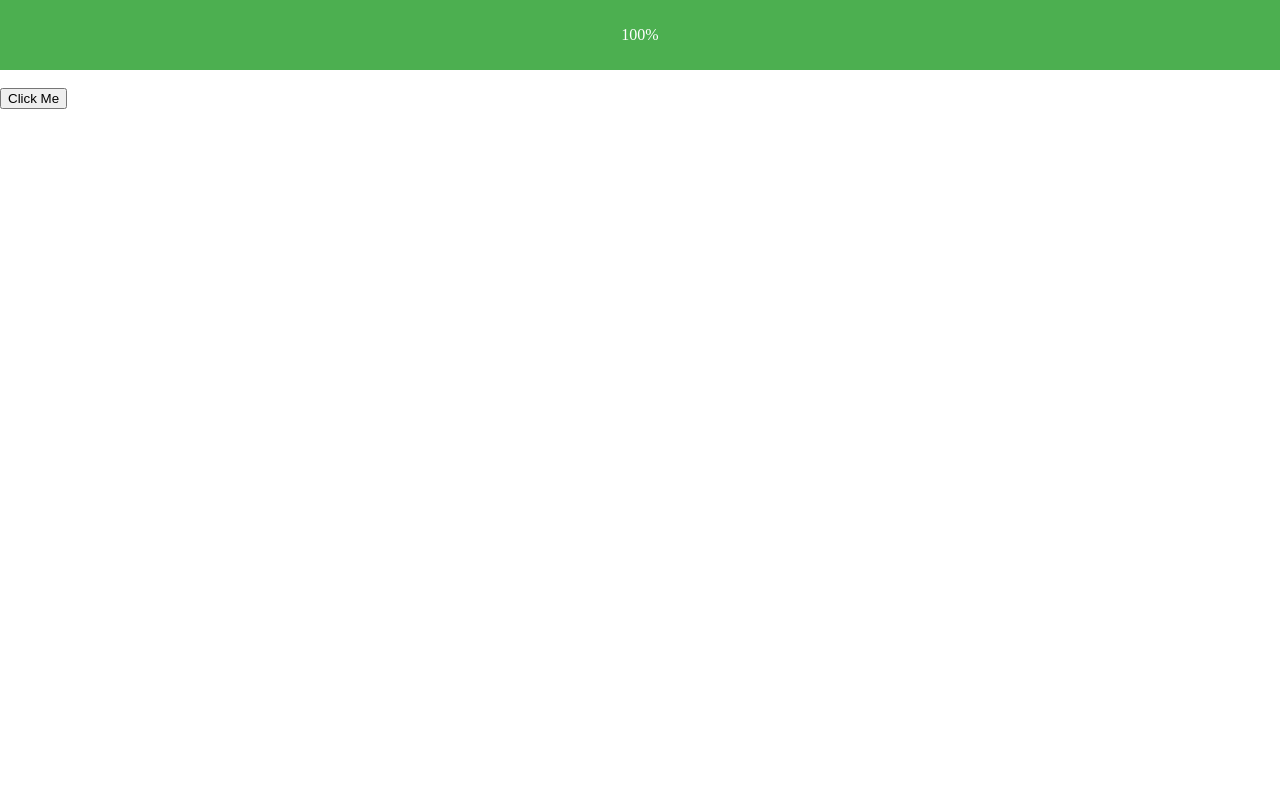
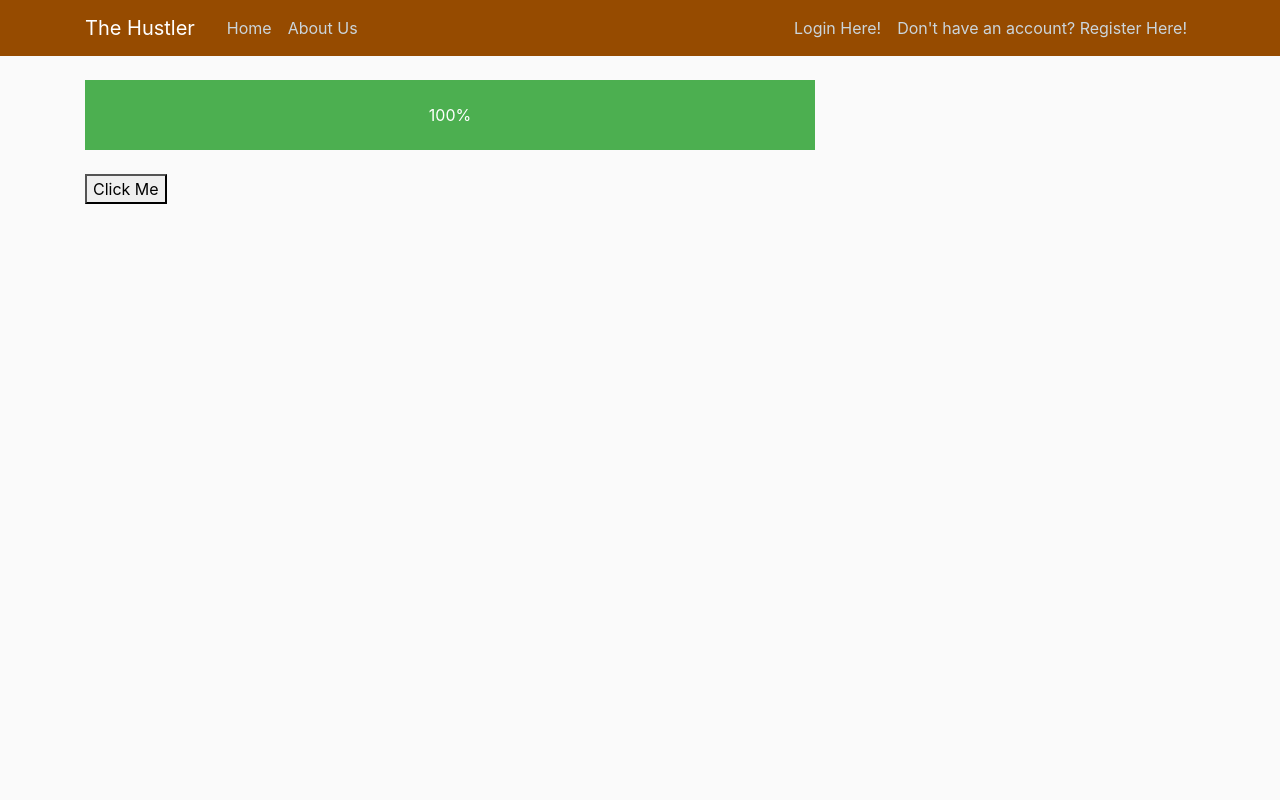
Before and after one commit to dominic-henley/The-Hustler, a Flask app: page /progression in a window 1280 px wide. Run offline with Flask 2, Linux system fonts and the light colour scheme; some libraries are stand-ins or nearby versions.

Commit message:
Style changes to website

```diff
--- a/app.py
+++ b/app.py
@@ -29,17 +29,17 @@ def about():
 
 @app.route("/register")
 def register():
-    return render_template('register.html')
+    return render_template('register.html', title="register")
 
 
 @app.route("/login")
 def login():
-    return render_template('login.html')
+    return render_template('login.html', title="login")
 
 
 @app.route("/progression")
 def test():
-    return render_template('progression.html')
+    return render_template('progression.html', title="progression")
 
 
 if __name__ == '__main__':
--- a/static/style.css
+++ b/static/style.css
@@ -14,77 +14,83 @@
  /* tungsten bold */
 }
 
-html {
-  margin: 0;
-  padding: 0;
-  width: 100%;
-  height: 100%;
-  position: relative;
+body {
+  background: #fafafa;
+  color: #333333;
+  margin-top: 5rem;
 }
 
-body {
-  margin: 0;
-  padding: 0;
-  width: 100%;
-  min-height: 100vh;
-  /*background: ; */
+h1, h2, h3, h4, h5, h6 {
+  color: #444444;
 }
 
-header {
-  overflow: hidden;
-  position: sticky;
-  top: 0;
-  width: 100%;
-  height: 100px;
-  background: #fff;
-  padding: 0 40px;
-  box-sizing: border-box;
-  display: flex;
-  justify-content: space-between;
-  border-bottom: 3px solid #000;
+.bg-steel {
+  background-color: #964B00;
 }
 
-.nav ul {
-  display: flex;
-  margin: 0;
-  z-index: 1;
+.site-header .navbar-nav .nav-link {
+  color: #cbd5db;
 }
 
-.nav ul li {
-  padding-top: 50px;
-  list-style: none;
-  line-height: 40px;
+.site-header .navbar-nav .nav-link:hover {
+  color: #ffffff;
 }
 
-.nav ul li a {
-  color: #000;
-  text-decoration: none;
-  font-size: 20px;
-  /* font-family: */;
-  padding: 0 70px;
+.site-header .navbar-nav .nav-link.active {
+  font-weight: 500;
 }
 
-.line::after {
-  content: "";
-  display: block;
-  width: 100%;
-  height: 1px;
-  background: #E8E3D0;
-  transition: width .7s;
- }
-
-.line:hover::after {
-  width: 0;
-  transition: width .3s;
+.content-section {
+  background: #ffffff;
+  padding: 10px 20px;
+  border: 1px solid #dddddd;
+  border-radius: 3px;
+  margin-bottom: 20px;
 }
 
-.footer {
-  display: grid;
-  /* grid-template-columns: 50% 50%; */
-  background-color: #fff;
-  color: #000;
-  width: 100%;
-  height: 200px;
-  position: absolute;
-  border-top: 3px solid #000;
+.article-title {
+  color: #444444;
 }
+
+a.article-title:hover {
+  color: #428bca;
+  text-decoration: none;
+}
+
+.article-content {
+  white-space: pre-line;
+}
+
+.article-img {
+  height: 65px;
+  width: 65px;
+  margin-right: 16px;
+}
+
+.article-metadata {
+  padding-bottom: 1px;
+  margin-bottom: 4px;
+  border-bottom: 1px solid #e3e3e3
+}
+
+.article-metadata a:hover {
+  color: #333;
+  text-decoration: none;
+}
+
+.article-svg {
+  width: 25px;
+  height: 25px;
+  vertical-align: middle;
+}
+
+.account-img {
+  height: 125px;
+  width: 125px;
+  margin-right: 20px;
+  margin-bottom: 16px;
+}
+
+.account-heading {
+  font-size: 2.5rem;
+}
--- a/templates/layout.html
+++ b/templates/layout.html
@@ -1,30 +1,54 @@
 <!DOCTYPE html>
 <html lang="en">
 <head>
-    <meta charset="UTF-8">
-    <link href="../static/style.css" rel="stylesheet" type="text/css">
+    <!-- Required meta tags -->
+    <meta charset="utf-8">
+    <meta name="viewport" content="width=device-width, initial-scale=1, shrink-to-fit=no">
+
+    <!-- Bootstrap CSS -->
+    <link rel="stylesheet" href="https://maxcdn.bootstrapcdn.com/bootstrap/4.0.0/css/bootstrap.min.css" integrity="sha384-Gn5384xqQ1aoWXA+058RXPxPg6fy4IWvTNh0E263XmFcJlSAwiGgFAW/dAiS6JXm" crossorigin="anonymous">
+    <link href="{{ url_for('static', filename='style.css') }}" rel="stylesheet" type="text/css">
     {% if title %}
         <title>The Hustler - {{ title }}</title>
     {% else %}
         <title>The Hustler</title>
     {% endif %}
 </head>
-
-<header>
-    <div class="nav">
-        <ul>
-            <li><a href="home" class="line">Home Page</a></li>
-            <li><a href="progression" class="line">Progress</a></li>
-            <li><a href="login" class="line">Log In Here!</a></li>
-            <li><a href="register" class="line">Don't have an account? Register here!</a></li>
-            <li><a href="about" class="line">About us</a></li>
-        </ul>
-    </div>
-</header>
-
-<body>
-    {% block content %}
-    {% endblock content %}
-</body>
+    <body>
+    <header class="site-header">
+      <nav class="navbar navbar-expand-md navbar-dark bg-steel fixed-top">
+        <div class="container">
+          <a class="navbar-brand mr-4" href="/">The Hustler</a>
+          <button class="navbar-toggler" type="button" data-toggle="collapse" data-target="#navbarToggle" aria-controls="navbarToggle" aria-expanded="false" aria-label="Toggle navigation">
+            <span class="navbar-toggler-icon"></span>
+          </button>
+          <div class="collapse navbar-collapse" id="navbarToggle">
+            <div class="navbar-nav mr-auto">
+              <a class="nav-item nav-link" href="/">Home</a>
+              <a class="nav-item nav-link" href="/about">About Us</a>
+            </div>
+            <!-- Navbar Right Side -->
+            <div class="navbar-nav">
+              <a class="nav-item nav-link" href="/login">Login Here!</a>
+              <a class="nav-item nav-link" href="/register">Don't have an account? Register Here!</a>
+            </div>
+          </div>
+        </div>
+      </nav>
+    </header>
+    <main role="main" class="container">
+      <div class="row">
+        <div class="col-md-8">
+          {% block content %}
+            {% endblock %}
+        </div>
+      </div>
+    </main>
+    <!-- Optional JavaScript -->
+    <!-- jQuery first, then Popper.js, then Bootstrap JS -->
+    <script src="https://code.jquery.com/jquery-3.2.1.slim.min.js" integrity="sha384-KJ3o2DKtIkvYIK3UENzmM7KCkRr/rE9/Qpg6aAZGJwFDMVNA/GpGFF93hXpG5KkN" crossorigin="anonymous"></script>
+    <script src="https://cdnjs.cloudflare.com/ajax/libs/popper.js/1.12.9/umd/popper.min.js" integrity="sha384-ApNbgh9B+Y1QKtv3Rn7W3mgPxhU9K/ScQsAP7hUibX39j7fakFPskvXusvfa0b4Q" crossorigin="anonymous"></script>
+    <script src="https://maxcdn.bootstrapcdn.com/bootstrap/4.0.0/js/bootstrap.min.js" integrity="sha384-JZR6Spejh4U02d8jOt6vLEHfe/JQGiRRSQQxSfFWpi1MquVdAyjUar5+76PVCmYl" crossorigin="anonymous"></script>
+    </body>
 
 </html>
--- a/templates/progression.html
+++ b/templates/progression.html
@@ -1,12 +1,5 @@
-<!DOCTYPE html>
-<html lang="en">
-<head>
-    <meta charset="UTF-8">
-    <title>Progression</title>
-    <link href="../static/style.css" rel="stylesheet" type="text/css">
-    <!-- <script type="text/javascript" src="../progressionbar.js"></script> -->
-
-</head>
+{% extends "layout.html" %}
+{% block content %}
 <body onload="move()">
     <div id="myProgress">
         <div id="myBar">10%</div>
@@ -16,5 +9,4 @@
 <button onclick="location.reload()">Click Me</button>
 <script type=text/javascript src="{{ url_for('static', filename='progressionbar.js') }}"></script>
 </body>
-
-</html>
+{% endblock content %}
```
Also changed, not shown: templates/homepage.html (+10 -3 lines).
